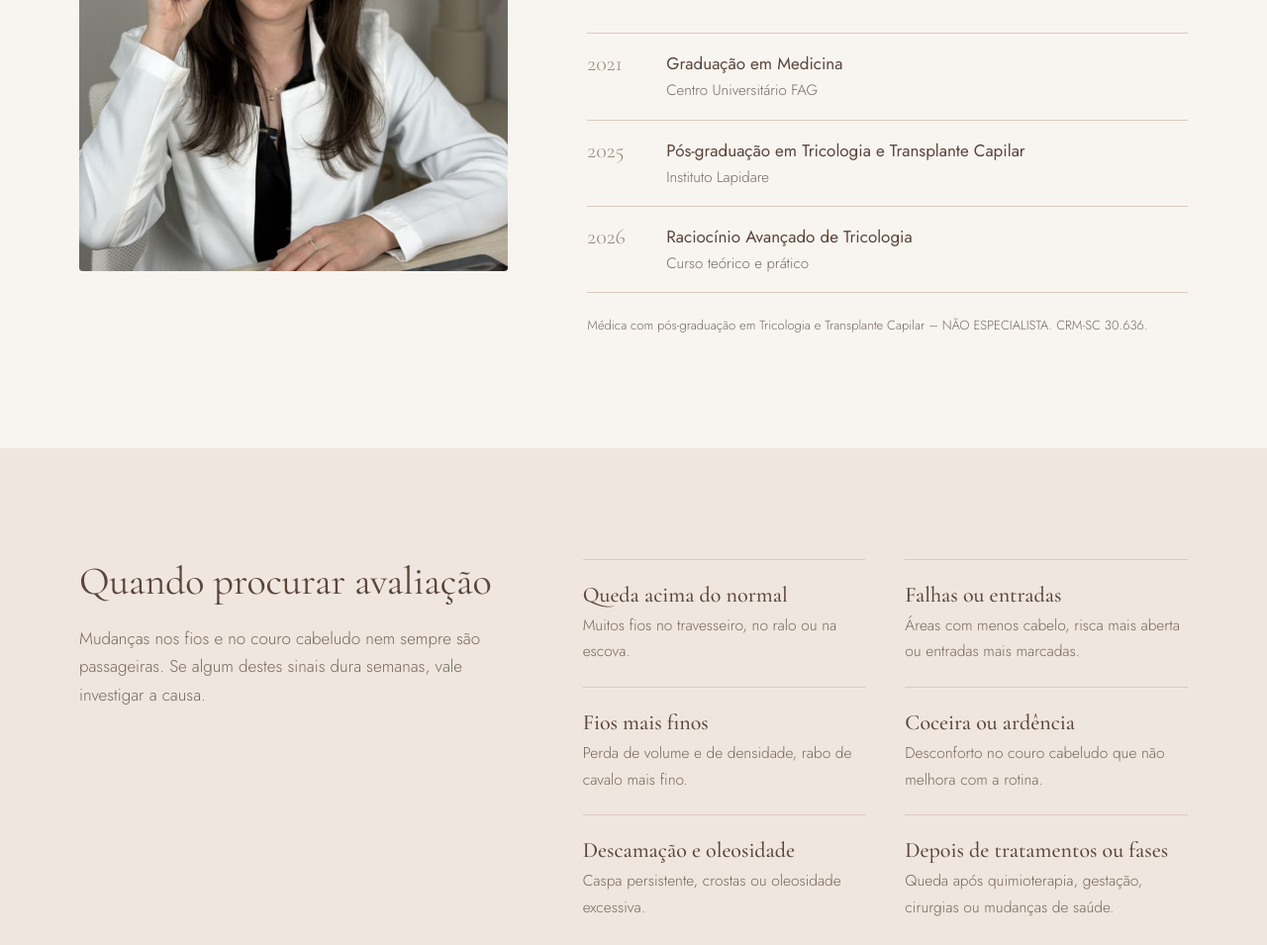
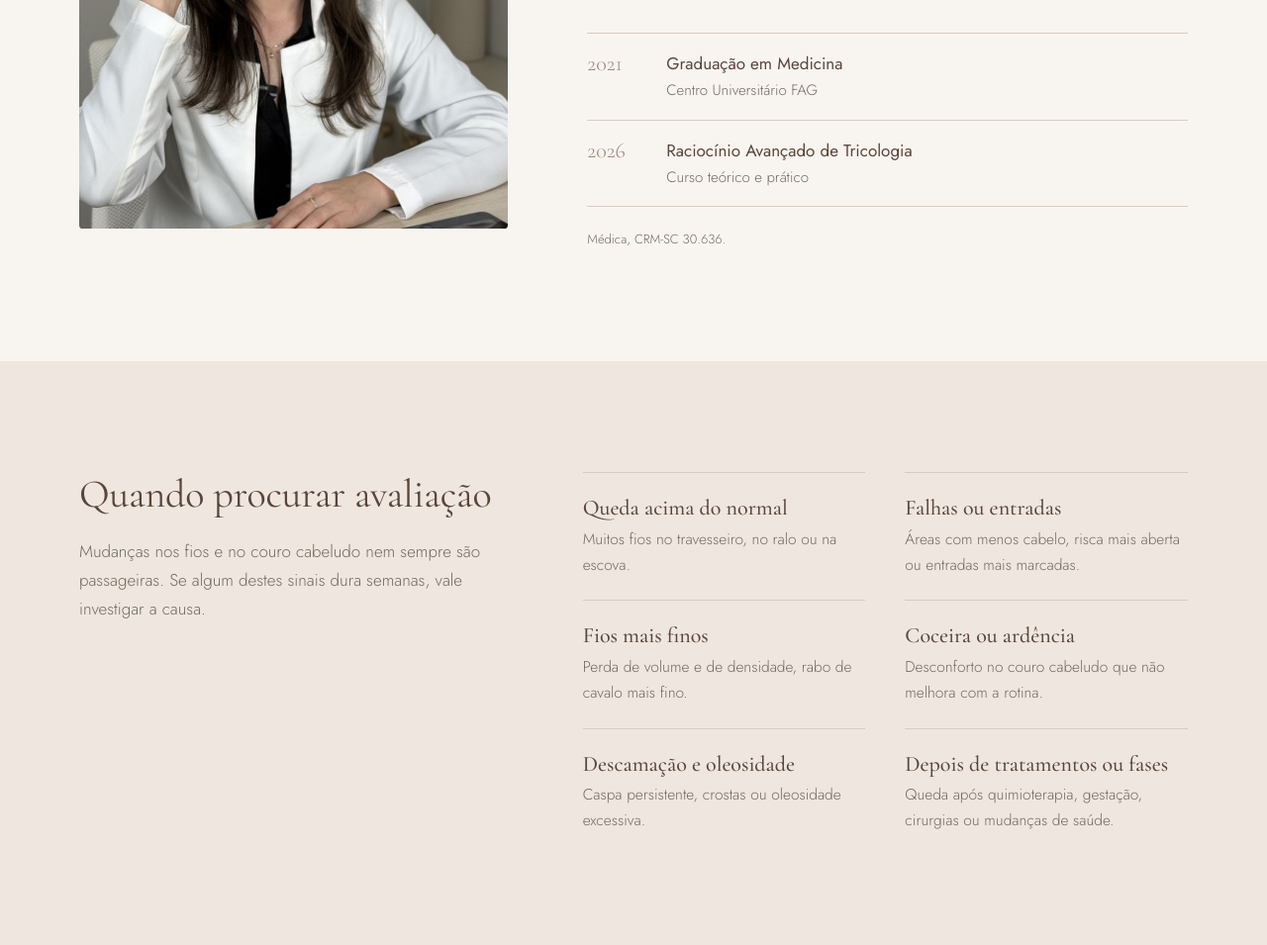
Before and after one commit to osvaldobiffi-source/site-dragiovana, a plain HTML site: page index.html in a window 1280 px wide. Shown: the part 1252-2207 px from the top of the page at 99% size. Drawn offline with nearby package versions, Linux system fonts and the light colour scheme.

Commit message:
Site 1: pós-graduação oculta até confirmar registro no CRM-SC
Co-Authored-By: Claude Opus 5.5 <noreply@anthropic.com>

```diff
--- a/index.html
+++ b/index.html
@@ -100,10 +100,11 @@
       <blockquote class="citacao">“Tratamento capilar não é sobre tendências, é sobre escolhas certas.”</blockquote>
       <dl class="formacao">
         <div><dt>2021</dt><dd><b>Graduação em Medicina</b>Centro Universitário FAG</dd></div>
-        <div><dt>2025</dt><dd><b>Pós-graduação em Tricologia e Transplante Capilar</b>Instituto Lapidare</dd></div>
+        <!-- POS: aguardando confirmação do registro no CRM-SC; recolocar se confirmado
+        <div><dt>2025</dt><dd><b>Pós-graduação em Tricologia e Transplante Capilar</b>Instituto Lapidare</dd></div> -->
         <div><dt>2026</dt><dd><b>Raciocínio Avançado de Tricologia</b>Curso teórico e prático</dd></div>
       </dl>
-      <p class="titulo-cfm">Médica com pós-graduação em Tricologia e Transplante Capilar – NÃO ESPECIALISTA. CRM-SC 30.636.</p>
+      <p class="titulo-cfm">Médica, CRM-SC 30.636.</p><!-- POS: "Médica com pós-graduação em Tricologia e Transplante Capilar – NÃO ESPECIALISTA. CRM-SC 30.636." -->
     </div>
   </div>
 </section>
@@ -238,7 +239,7 @@
   <div class="wrap rodape-in">
     <div>
       <p class="rodape-nome">Dra. Giovana Balbinot</p>
-      <p class="rodape-tit">Médica, CRM-SC 30.636<br>Pós-graduação em Tricologia e Transplante Capilar – NÃO ESPECIALISTA</p>
+      <p class="rodape-tit">Médica, CRM-SC 30.636</p><!-- POS: <br>Pós-graduação em Tricologia e Transplante Capilar – NÃO ESPECIALISTA -->
     </div>
     <nav class="rodape-nav" aria-label="Rodapé">
       <a href="#sobre">Sobre</a><a href="#tricologia">Tricologia</a><a href="#atendimentos">Atendimentos</a><a href="#consulta">A consulta</a><a href="#duvidas">Dúvidas</a><a href="#local">Onde atendo</a>
```
